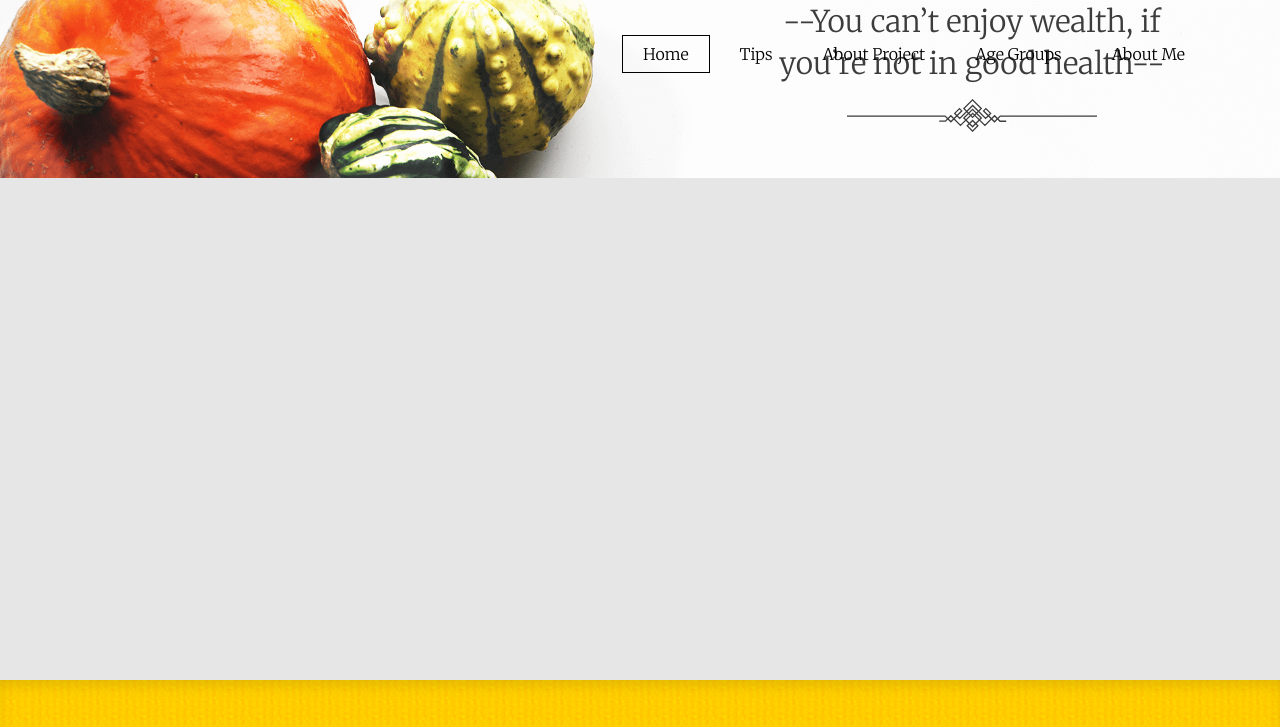
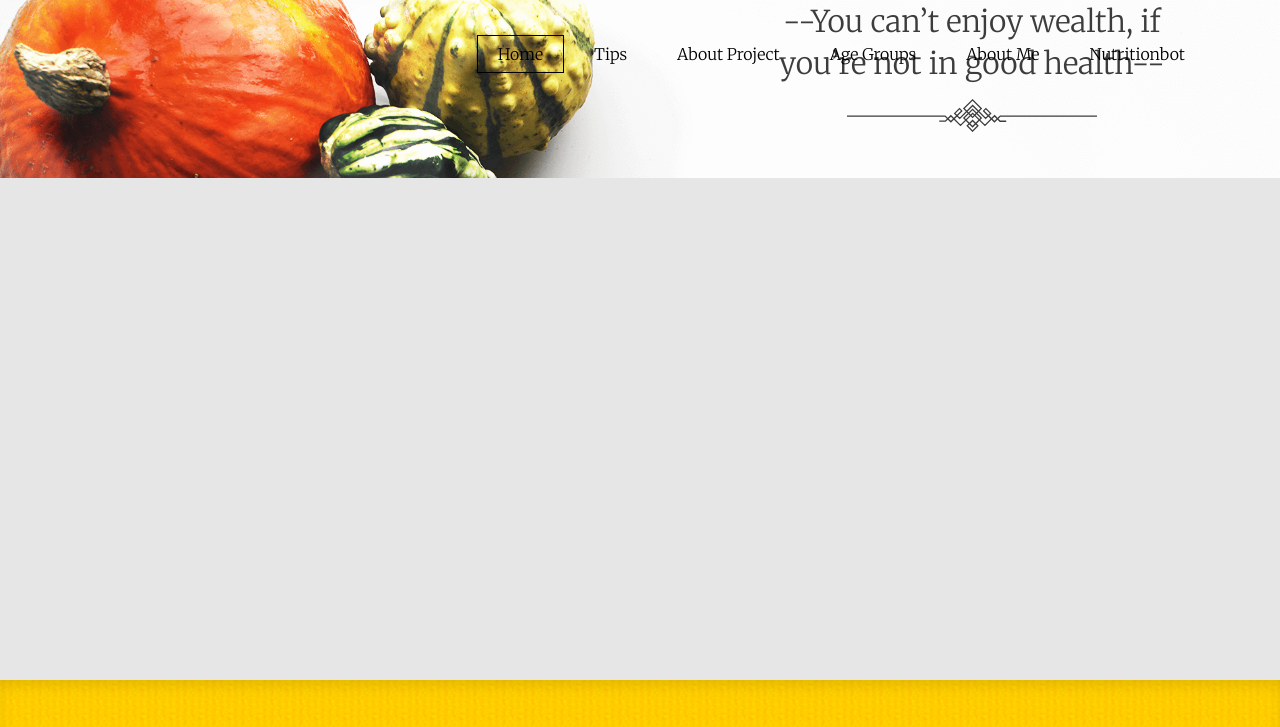
Before and after one commit to bollauma/HEALTHY-FOOD-IS-HAPPY-MOOD, a website: page index.html in a window 1280 px wide. Shown: the top 727 px of the page. Drawn offline with nearby package versions, Linux system fonts and the light colour scheme.

Commit message:
Update index.html

```diff
--- a/index.html
+++ b/index.html
@@ -32,6 +32,9 @@
                                 <li><a class="m-anim" href="#about-us" data-text="About">About Project</a></li>
                                 <li><a class="m-anim" href="#main-menu" data-text="Menu Cart">Age Groups</a></li>
                                 <li><a class="m-anim" href="#contact-us" data-text="Contact">About Me</a></li>
+
+                                 <li><a class="m-anim" href="nutritionbot.html" data-text="Contact">Nutritionbot</a></li>
+
                             </ul>
                         </nav>
                     </div>
```
